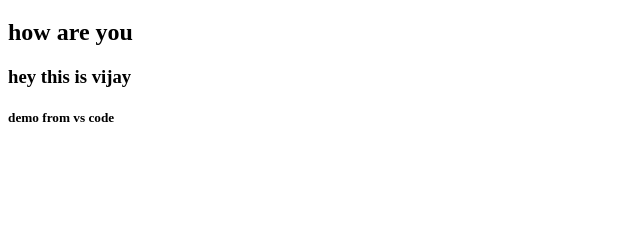
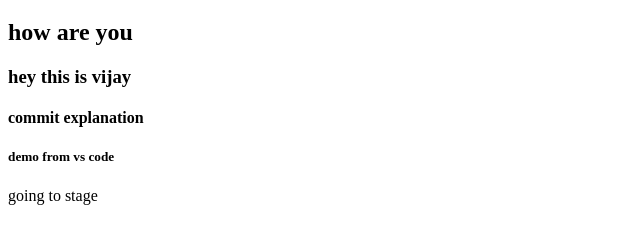
Before and after one commit to ramyamaddala06/geitDemo, a plain HTML site: page index.html in a window 1280 px wide. Shown: the part 61-304 px from the top of the page, without its empty margins (0-640 px from the left). Drawn offline with Linux system fonts and the light colour scheme.

Commit message:
staging demo

```diff
--- a/index.html
+++ b/index.html
@@ -9,6 +9,10 @@
     <h1>Hello learners</h1>
     <h2>how are you</h2>
     <h3>hey this is vijay</h3>
+    <h4>commit explanation</h4>
     <h5>demo from vs code</h5>
+
+
+    <p>going to stage</p>
 </body>
 </html>
```
